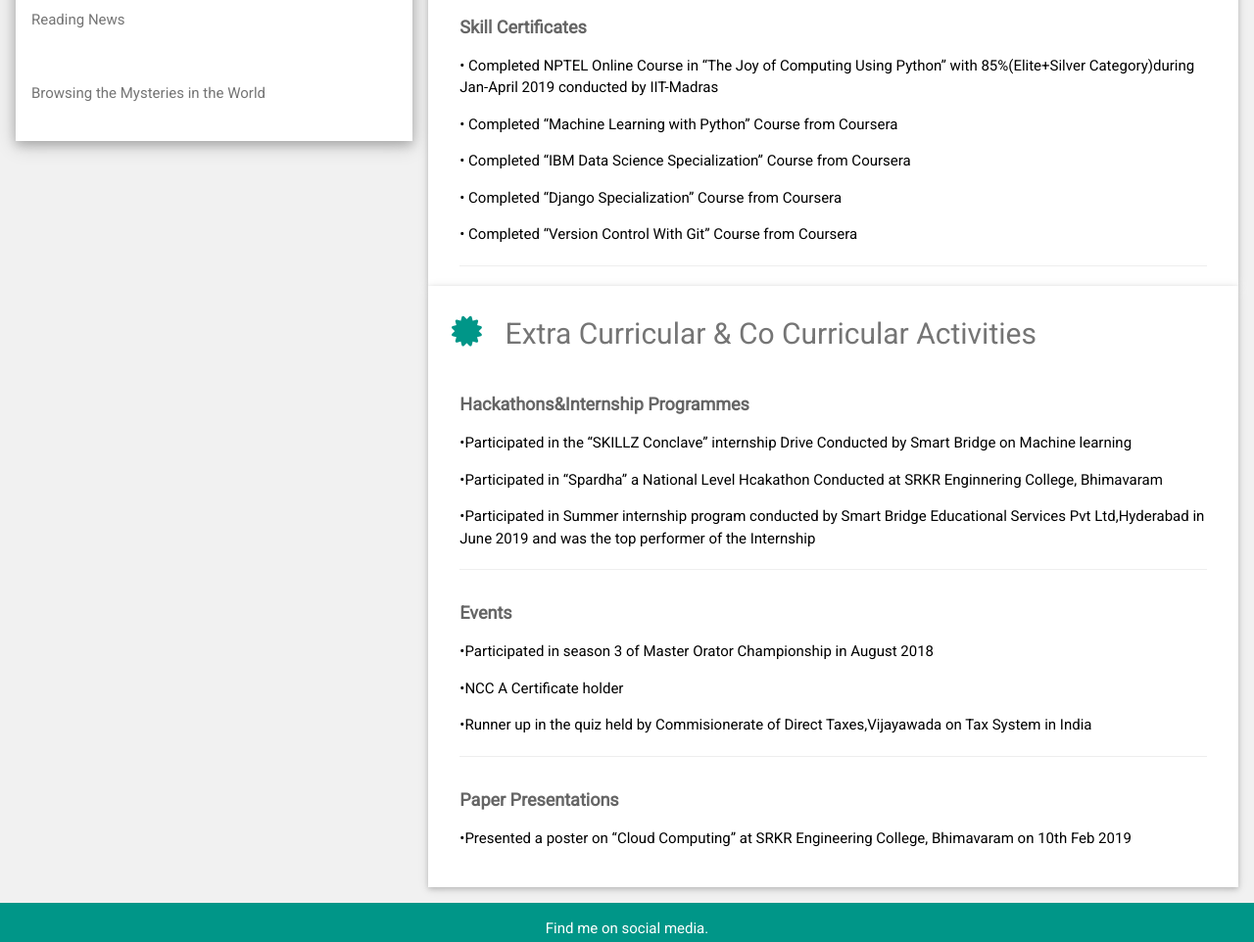
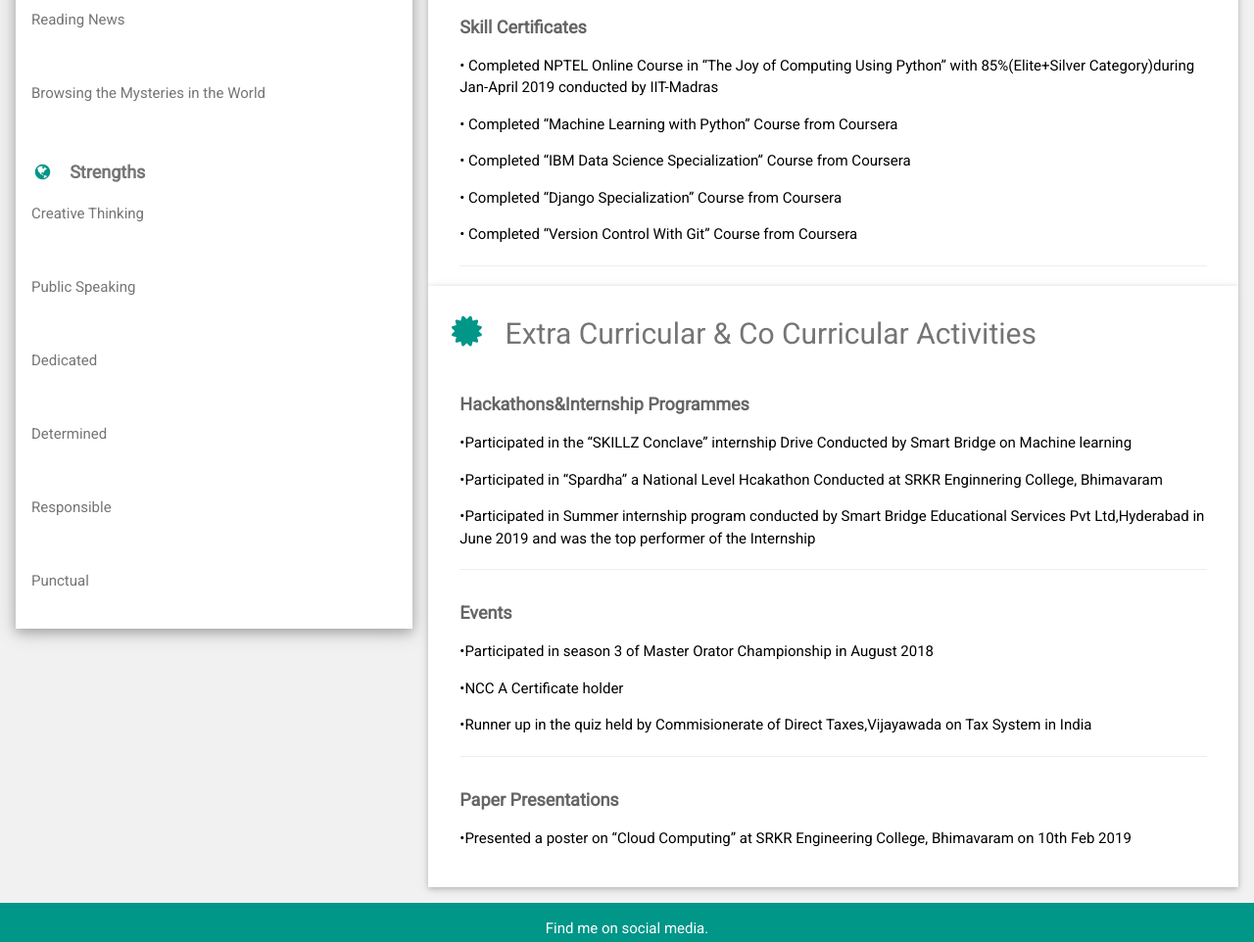
Before and after one commit to haritejap/myblog.github.io, a plain HTML site: page index.html in a window 1280 px wide. Shown: the part 1700-2662 px from the top of the page at 98% size. Drawn offline with nearby package versions, Linux system fonts and the light colour scheme.

Commit message:
strengths

```diff
--- a/index.html
+++ b/index.html
@@ -99,6 +99,19 @@ html,body,h1,h2,h3,h4,h5,h6 {font-family: "Roboto", sans-serif}
           <p>Reading News</p>
           <br>
           <p>Browsing the Mysteries in the World</p>
+          <br>
+          <p class="w3-large w3-text-theme"><b><i class="fa fa-globe fa-fw w3-margin-right w3-text-teal"></i>Strengths</b></p>
+          <p>Creative Thinking</p>
+          <br>
+          <p>Public Speaking</p>
+          <br>
+          <p>Dedicated</p>
+          <br>
+          <p>Determined</p>
+          <br>
+          <p>Responsible</p>
+          <br>
+          <p>Punctual</p>
           <br>
 
         </div>
```
